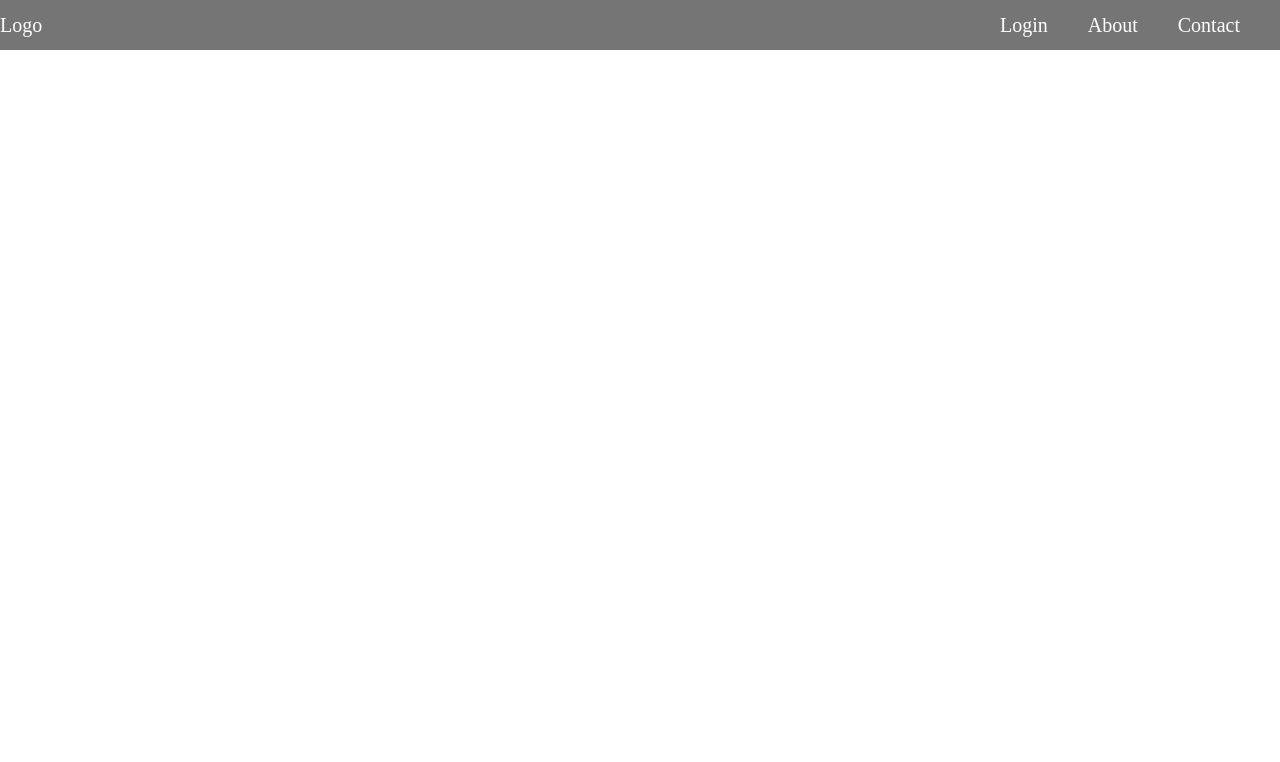
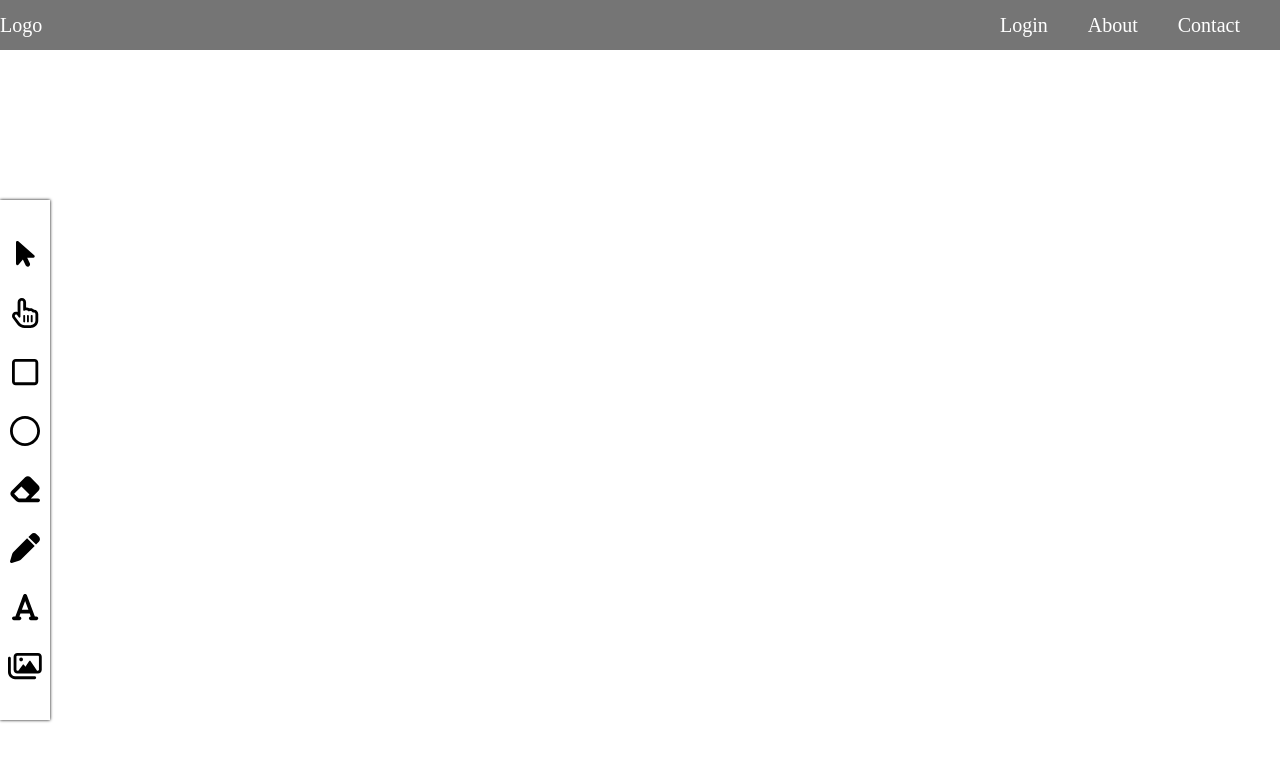
Before and after one commit to leshawn-rice/Writeboard, a plain HTML site: page frontend/index.html in a window 1280 px wide. Drawn offline with Linux system fonts and the light colour scheme.

Commit message:
added toolbar, ability to switch between tools, and ability to delete multiple objects

```diff
--- a/frontend/index.html
+++ b/frontend/index.html
@@ -9,9 +9,10 @@
   <meta name="description" content="Writeboard.io" />
   <link rel="apple-touch-icon" sizes="180x180" href="public/apple-touch-icon.png">
   <link rel="icon" href="public/favicon.ico" />
-<link rel="icon" type="image/png" sizes="32x32" href="public/favicon-32x32.png">
-<link rel="icon" type="image/png" sizes="16x16" href="public/favicon-16x16.png">
+  <link rel="icon" type="image/png" sizes="32x32" href="public/favicon-32x32.png">
+  <link rel="icon" type="image/png" sizes="16x16" href="public/favicon-16x16.png">
   <link rel="manifest" href="public/manifest.json" />
+  <link rel="stylesheet" href="https://cdnjs.cloudflare.com/ajax/libs/font-awesome/6.0.0-beta3/css/all.min.css" integrity="sha512-Fo3rlrZj/k7ujTnHg4CGR2D7kSs0v4LLanw2qksYuRlEzO+tcaEPQogQ0KaoGN26/zrn20ImR1DfuLWnOo7aBA==" crossorigin="anonymous" referrerpolicy="no-referrer" />
   <title>Writeboard</title>
 </head>
 
@@ -26,8 +27,20 @@
           <li class="navbar-list-item">Contact</li>
         </ul>
       </div>
+      <div id="toolbar">
+        <i class="fas fa-mouse-pointer toolbar-item" data-tool="pointer"></i>
+        <i class="far fa-hand-pointer toolbar-item" data-tool="hand"></i>
+        <i class="far fa-square toolbar-item" data-tool="rect"></i>
+        <i class="far fa-circle toolbar-item" data-tool="circle"></i>
+        <i class="fas fa-eraser toolbar-item" data-tool="eraser"></i>
+        <i class="fas fa-pen toolbar-item" data-tool="pen"></i>
+        <i class="fas fa-font toolbar-item" data-tool="type"></i>
+        <i class="far fa-images toolbar-item" data-tool="image"></i>
+
+      </div>
       <canvas id="canvas"></canvas>
   </div>
+  <script src="https://cdnjs.cloudflare.com/ajax/libs/font-awesome/6.0.0-beta3/js/all.min.js" integrity="sha512-fzff82+8pzHnwA1mQ0dzz9/E0B+ZRizq08yZfya66INZBz86qKTCt9MLU0NCNIgaMJCgeyhujhasnFUsYMsi0Q==" crossorigin="anonymous" referrerpolicy="no-referrer"></script>
   <script src="js/fabric.js"></script>
   <script type="module" src="js/app.js"></script>
 </body>
--- a/frontend/js/app.js
+++ b/frontend/js/app.js
@@ -2,6 +2,7 @@ import Canvas from './tools/canvas.js';
 import RectTool from './tools/rect.js';
 import PointerTool from './tools/pointer.js';
 import './navbar.js';
+import './toolbar.js';
 
 
 const canvas = new Canvas();
@@ -18,6 +19,7 @@ function switchTool(toolName) {
   canvas.switchTool(tool);
 }
 
-let tool = tools.rect
-canvas.switchTool(tool)
+switchTool('rect');
 canvas.render();
+
+export {switchTool};
--- /dev/null
+++ b/frontend/js/toolbar.js
@@ -0,0 +1,11 @@
+import {switchTool} from './app.js';
+
+const toolbar = document.querySelector('#toolbar');
+
+toolbar.addEventListener('click', (event) => {
+  if (event.target.classList.contains('toolbar-item') || event.target.parentNode.classList.contains('toolbar-item')) {
+    let toolName = event.target.dataset.tool;
+    if (!toolName) toolName = event.target.parentNode.dataset.tool;
+    switchTool(toolName);
+  }
+});
--- a/frontend/js/tools/canvas.js
+++ b/frontend/js/tools/canvas.js
@@ -33,6 +33,12 @@ class Canvas {
   }
 
   switchTool(tool) {
+    this.canvas.__eventListeners['mouse:down'] = [];
+    this.canvas.__eventListeners['mouse:up'] = [];
+    this.canvas.__eventListeners['object:moving'] = [];
+    this.canvas.__eventListeners['object:scaling'] = [];
+    this.canvas.__eventListeners['object:skewing'] = [];
+    this.canvas.__eventListeners['object:rotating'] = [];
     this.canvas.on('mouse:down', (event) => {
       tool.handleMouseDown(event);
     });
@@ -71,7 +77,6 @@ class Canvas {
   }
 
   undo() {
-    console.log("UNDO")
     this.canvas.loadFromJSON(JSON.stringify(this.prevState));
     this.render();
   }
@@ -89,7 +94,10 @@ class Canvas {
   }
 
   deleteCurrentObject() {
-    this.canvas.remove(this.canvas.getActiveObject());
+    const objects = this.canvas.getActiveObject()._objects || [this.canvas.getActiveObject()];
+    for (let object of objects) {
+      this.canvas.remove(object);
+    }
     this.render();
   }
 }
--- a/frontend/js/tools/pointer.js
+++ b/frontend/js/tools/pointer.js
@@ -2,6 +2,7 @@ class PointerTool {
   constructor(color, canvas) {
     this.fill = color;
     this.canvas = canvas;
+    this.name = 'Pointer';
   }
 
   handleMouseDown(event) {
--- a/frontend/styles/style.css
+++ b/frontend/styles/style.css
@@ -1,5 +1,6 @@
 @import "navbar.css";
 @import "canvas.css";
+@import "toolbar.css";
 
 html {
   width: 100vw;
--- /dev/null
+++ b/frontend/styles/toolbar.css
@@ -0,0 +1,20 @@
+#toolbar {
+  width: 5rem;
+  height: 50rem;
+  position: absolute;
+  left: 0;
+  top: 25%;
+  box-shadow: 0 0 3px black;
+  z-index: 999;
+  font-size: 3rem;
+  display: flex;
+  flex-direction: column;
+  align-items: center;
+  justify-content: space-evenly;
+  padding-top: 1rem;
+  padding-bottom: 1rem;
+}
+
+.toolbar-item {
+  cursor: pointer;
+}
```
Also changed, not shown: frontend/js/tools/pencil.js (deleted, +0 -8 lines), frontend/js/tools/pen.js (added).
